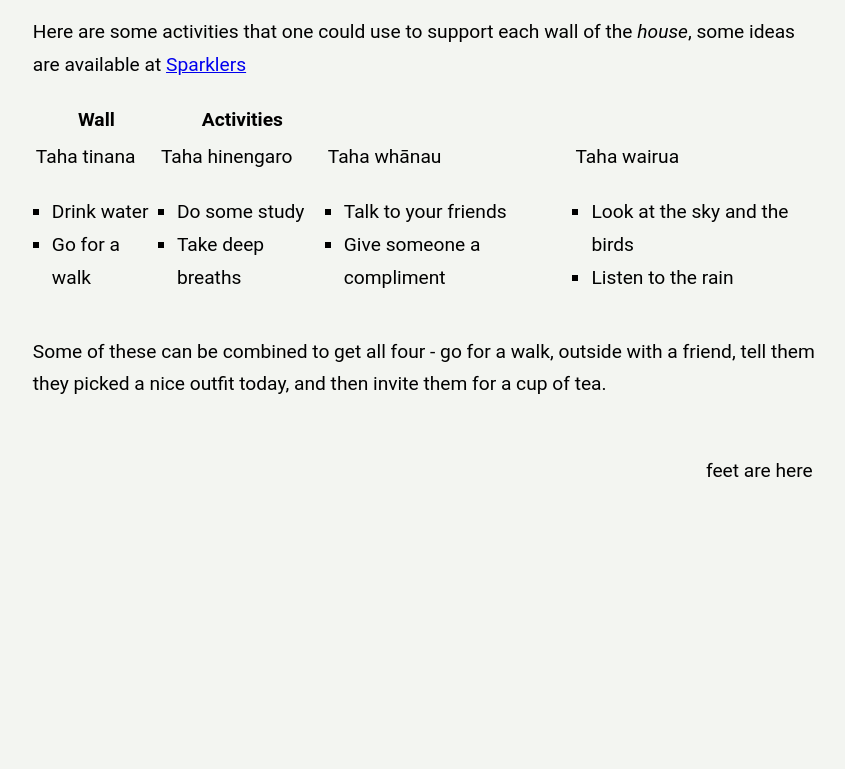
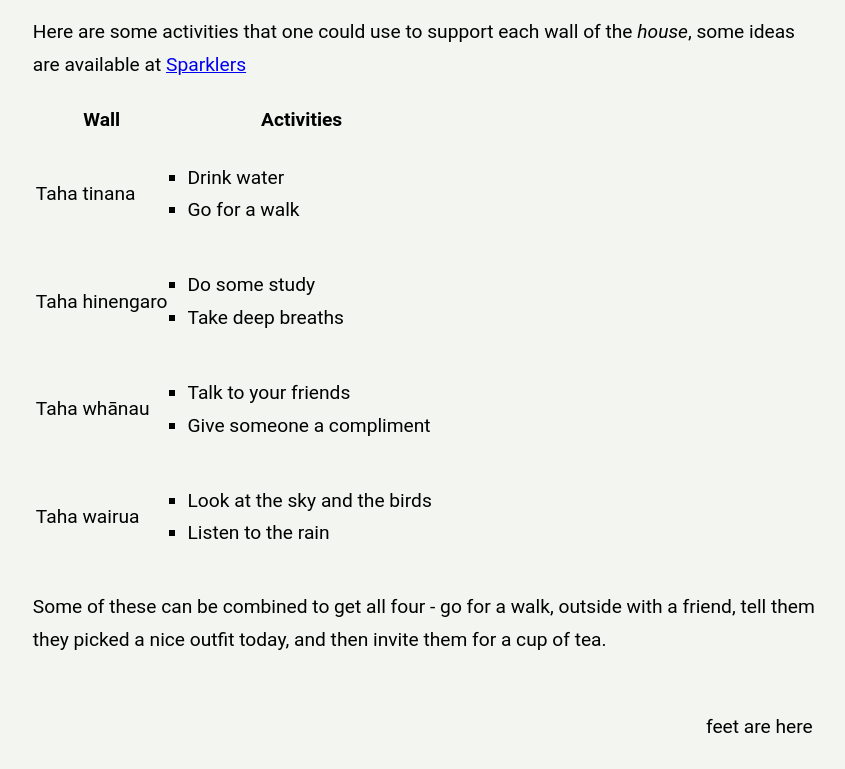
Before and after one commit to Lana-L/lana-l.github.io, a plain HTML site: page blog/te-whare-tapa-wha.html in a window 1280 px wide. Shown: the part 584-1353 px from the top of the page, without its empty margins (291-1136 px from the left). Before the commit the page ends 1097 px from the top, so only its background shows below. Drawn offline with Linux system fonts and the light colour scheme.

Commit message:
fix table formatting

```diff
--- a/blog/te-whare-tapa-wha.html
+++ b/blog/te-whare-tapa-wha.html
@@ -55,30 +55,35 @@
           <th>Activities</th>
         </tr>
         <tr>
+        <tr>
           <td>Taha tinana</td>
-          <td>Taha hinengaro</td>
-          <td>Taha whānau</td>
-          <td>Taha wairua</td>
-        </tr>
-        <tr>
           <td>
             <ul>
               <li>Drink water</li>
               <li>Go for a walk</li>
             </ul>
           </td>
+        </tr>
+        <tr>
+          <td>Taha hinengaro</td>
           <td>
             <ul>
               <li>Do some study</li>
               <li>Take deep breaths</li>
             </ul>
           </td>
+        </tr>
+        <tr>
+          <td>Taha whānau</td>
           <td>
             <ul>
               <li>Talk to your friends</li>
               <li>Give someone a compliment</li>
             </ul>
           </td>
+        </tr>
+        <tr>
+          <td>Taha wairua</td>
           <td>
             <ul>
               <li>Look at the sky and the birds</li>
```
